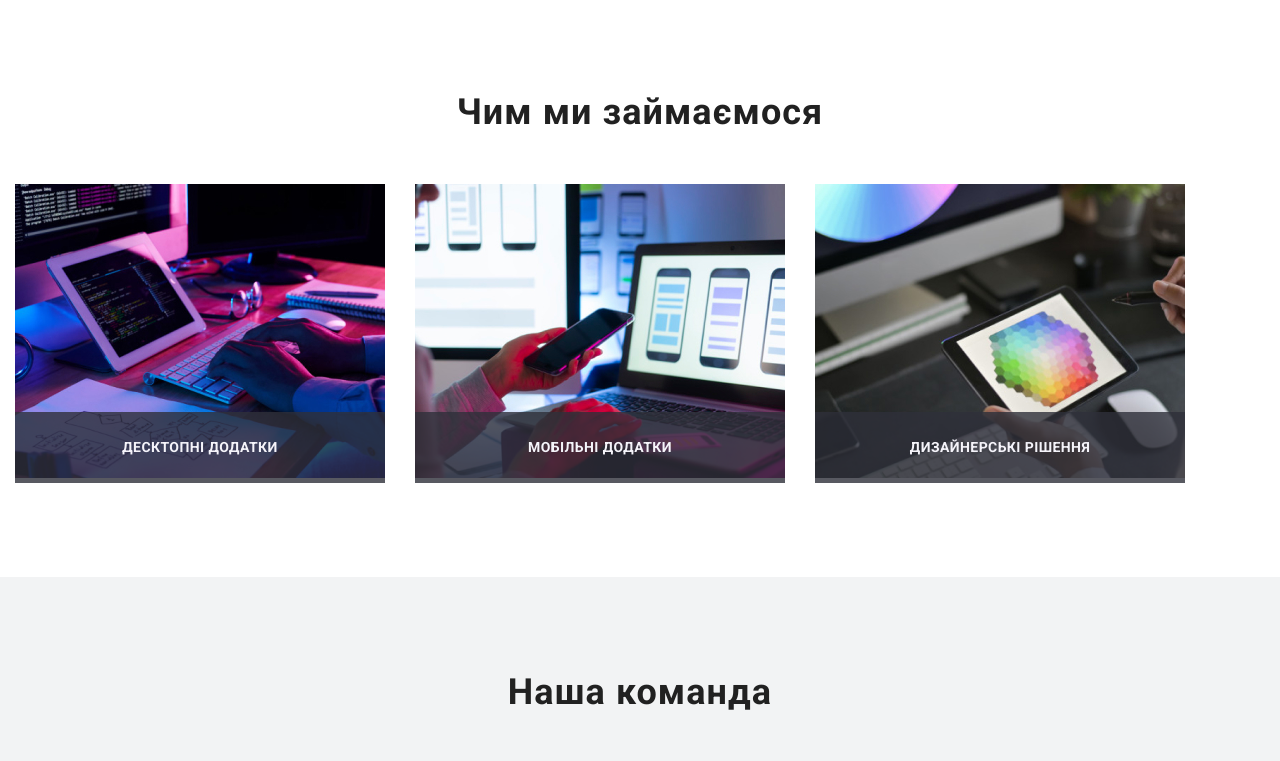
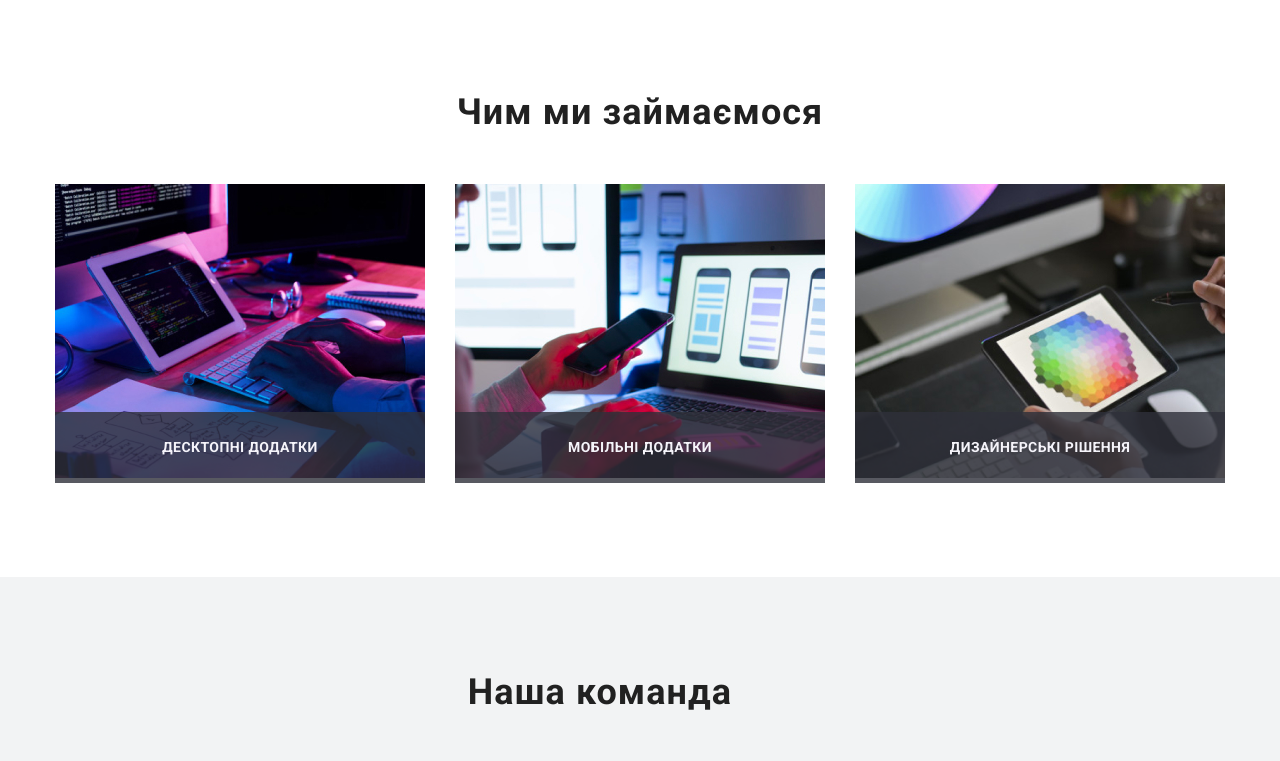
Before and after one commit to KaterynaTereshchenko/goit-markup-hw-06, a plain HTML site: page index.html in a window 1280 px wide. Shown: the part 1012-1773 px from the top of the page. Drawn offline with nearby package versions, Linux system fonts and the light colour scheme.

Commit message:
Added chanches
my site not centered

```diff
--- a/css/style.css
+++ b/css/style.css
@@ -99,7 +99,7 @@ body {
  /*header*/
 
  .conteiner-primary {
-     min-width: 1200px;
+     max-width: 1200px;
      margin-left: auto;
      margin-right: auto;
 
@@ -448,7 +448,7 @@ body {
 }
 
 .team-title {
-    min-width: 1200px;
+    max-width: 1200px;
     margin-bottom: 50px;
     margin-top: 0px;
 }
@@ -658,7 +658,7 @@ body {
 /*portfolio-exampl*/
 
     .portfolio {
-    min-width: 1200px;
+    max-width: 1200px;
     margin-left: auto;
     margin-right: auto;
     padding-right: 15px;
```
